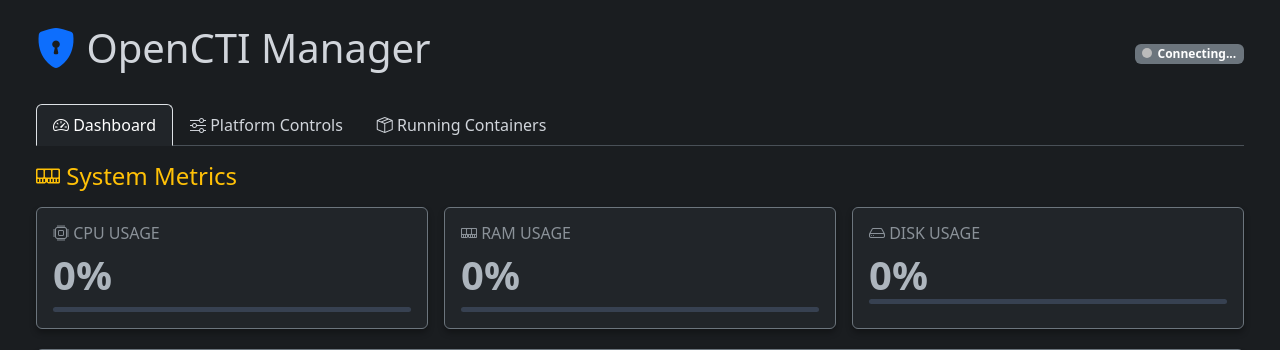
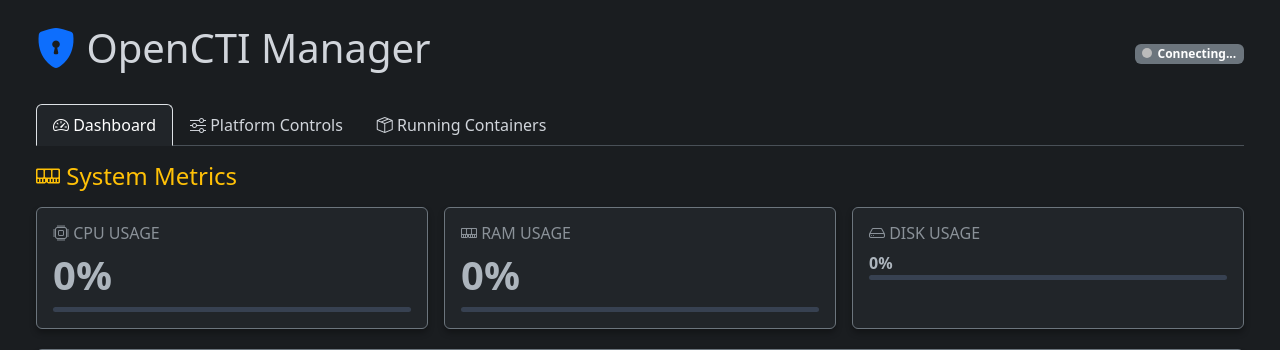
Before and after one commit to pranav-r13/docker_manager, a Flask app: page / in a window 1280 px wide. Shown: the top 350 px of the page. Run offline with Flask 3, Linux system fonts and the light colour scheme; data that the repository does not hold is empty; some libraries are stand-ins or nearby versions.

Commit message:
heading size changed

```diff
--- a/templates/index.html
+++ b/templates/index.html
@@ -141,7 +141,7 @@
                                 <h6 class="card-title text-muted text-uppercase mb-2"><i class="bi bi-hdd"></i> Disk
                                     Usage</h6>
                                 <!-- <h3 class="display-6 fw-bold" id="disk-val">0%</h3> -->
-                                <span class="display-6 fw-bold" id="disk-val">0%</span>
+                                <span class="fw-bold" id="disk-val">0%</span>
                                 <div class="progress" style="height: 5px;">
                                     <div class="progress-bar bg-danger" id="disk-bar" style="width: 0%"></div>
                                 </div>
```
